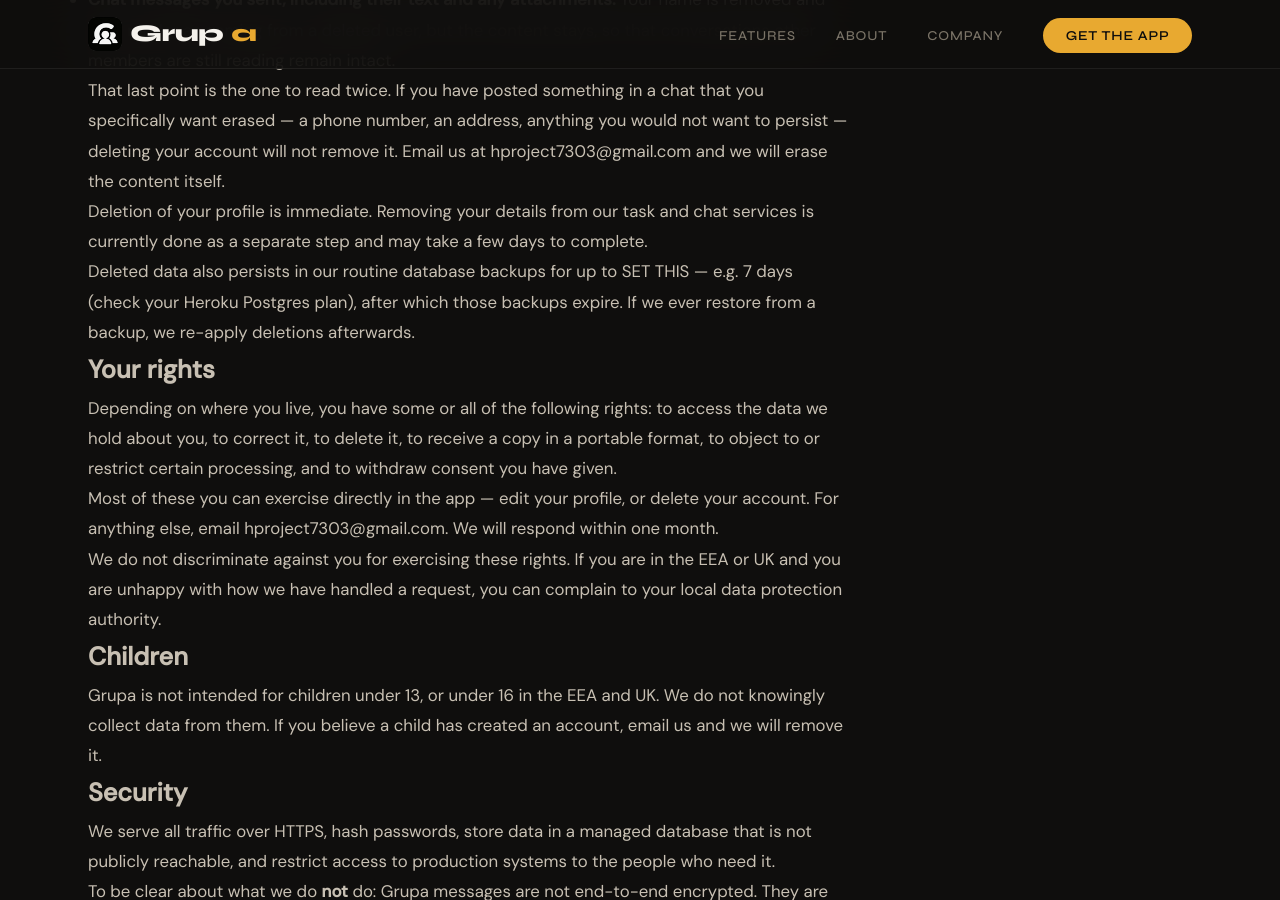
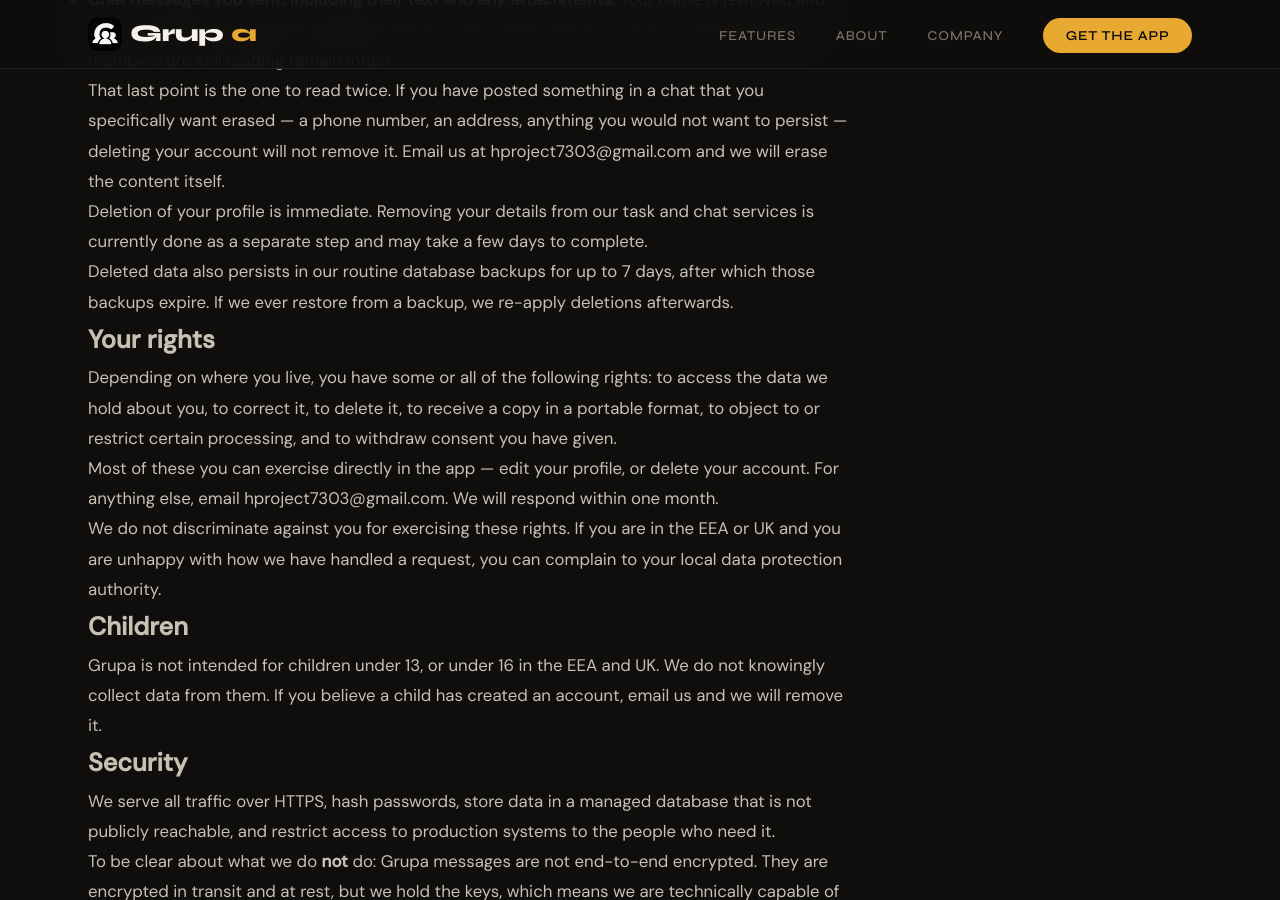
Before and after one commit to grupa-repo/main-site, a Jekyll site: the page built from grupa-website/privacy.md, in a window 1280 px wide and 900 px high, scrolled down 2855 px. Built offline with Jekyll 4.4.1, drawn with Linux system fonts in a browser that asks for light colours.

Commit message:
Set backup retention to 7 days
Fills the last "SET THIS" legal placeholder, so `make check` no longer
blocks a production build of the privacy page.

Co-Authored-By: Claude Opus 5 <noreply@anthropic.com>

```diff
--- a/grupa-website/_config.yml
+++ b/grupa-website/_config.yml
@@ -23,7 +23,7 @@ legal:
   jurisdiction: "Ontario, Canada"
   contact_email: "hproject7303@gmail.com"
   effective_date: "16 August 2026"
-  backup_retention: "SET THIS — e.g. 7 days (check your Heroku Postgres plan)"
+  backup_retention: "7 days"
   liability_cap: "US$100"
 
 # Build settings
```
